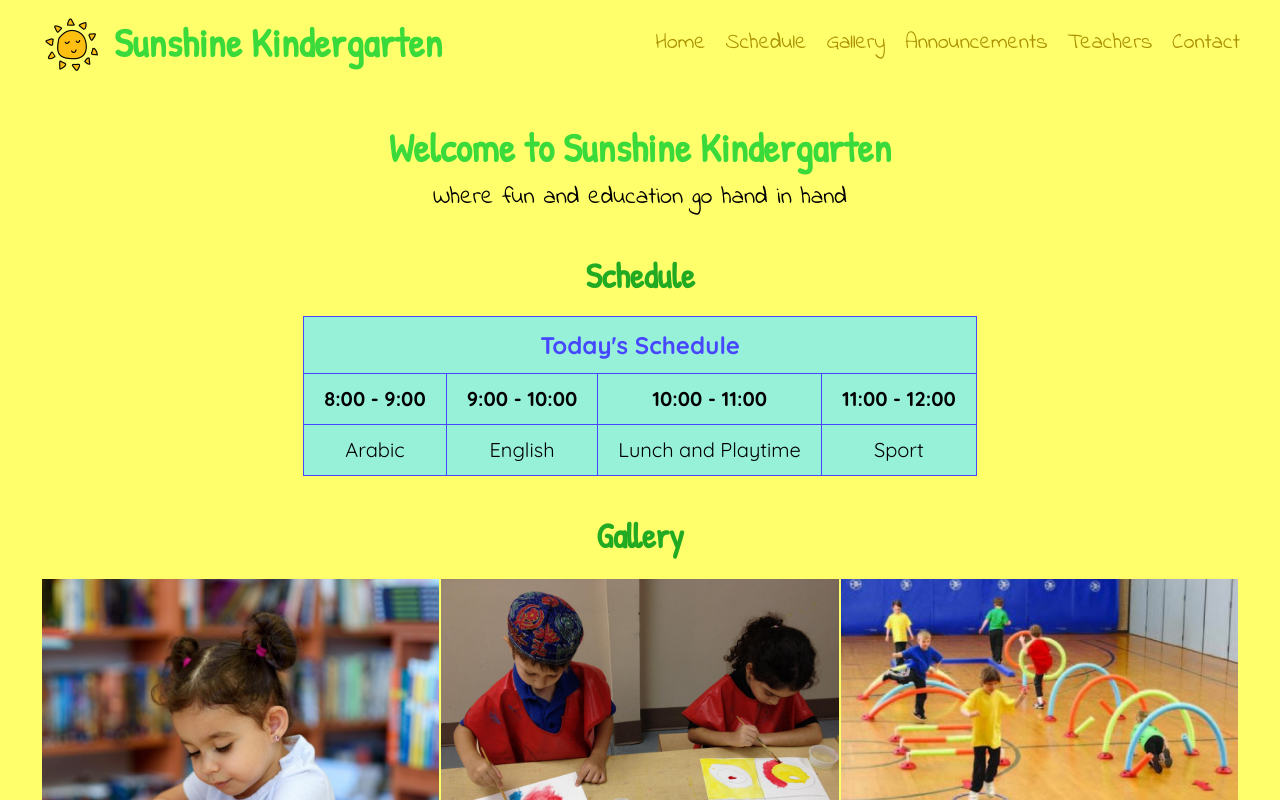
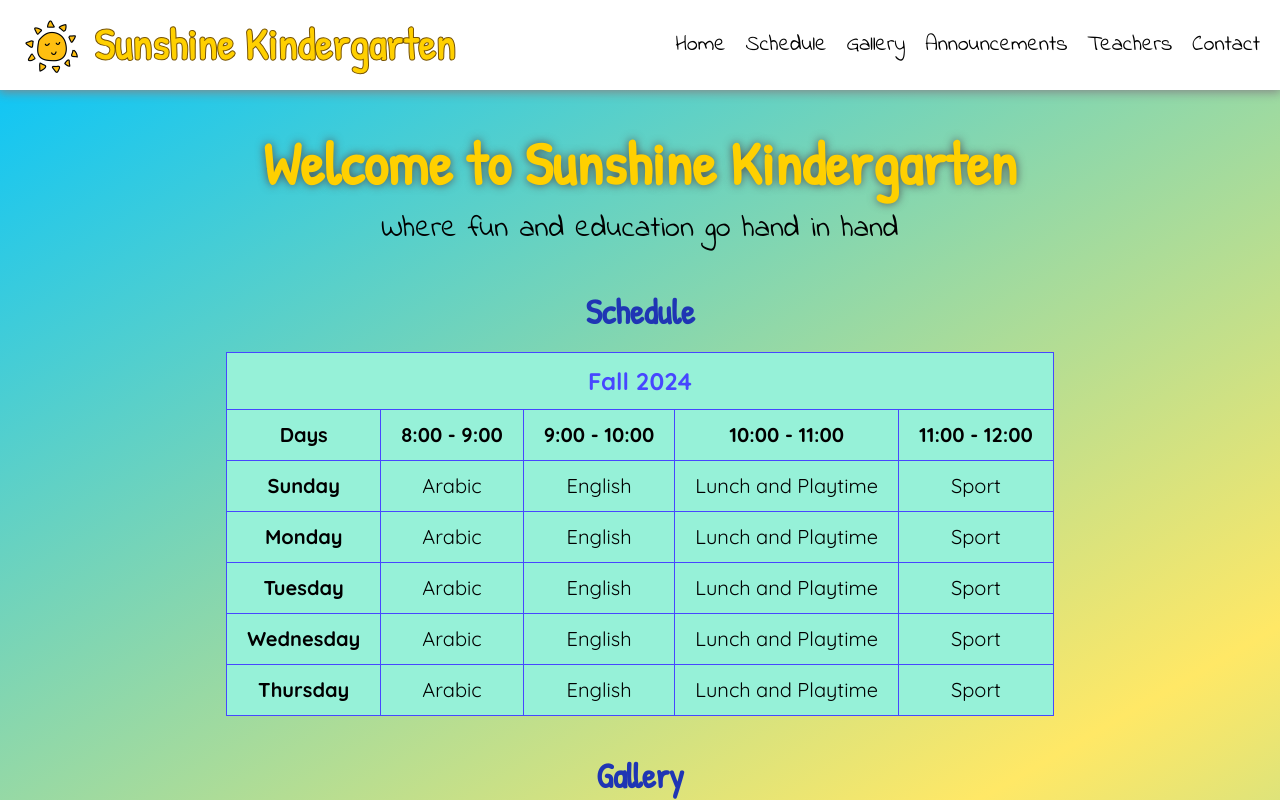
Before and after one commit to S-Y-A-N/ITCS333, a plain HTML site: page assignments/a1/index.html in a window 1280 px wide. Shown: the top 800 px of the page. Drawn offline with nearby package versions, Linux system fonts and the light colour scheme.

Commit message:
Fix layout and styling

```diff
--- a/assignments/a1/index.html
+++ b/assignments/a1/index.html
@@ -13,7 +13,7 @@
 </head>
 
 <body>
-  <main class="container">
+  <div class="wrapper">
     <header>
       <div class="logo">
         <img src="images/icon.png" alt="">
@@ -31,6 +31,8 @@
       </nav>
     </header>
 
+    <main class="container">
+
       <section class="welcome" id="home">
         <h1>Welcome to Sunshine Kindergarten</h1>
         <p>Where fun and education go hand in hand</p>
@@ -43,13 +45,14 @@
           <table>
             <thead>
               <tr>
-              <th colspan="4">
-                Today's Schedule
+                <th colspan="5">
+                  Fall 2024
                 </th>
               </tr>
             </thead>
 
             <tr>
+              <th>Days</th>
               <th>8:00 - 9:00</th>
               <th>9:00 - 10:00</th>
               <th>10:00 - 11:00</th>
@@ -57,6 +60,39 @@
             </tr>
 
             <tr>
+              <th>Sunday</th>
+              <td>Arabic</td>
+              <td>English</td>
+              <td>Lunch and Playtime</td>
+              <td>Sport</td>
+            </tr>
+
+            <tr>
+              <th>Monday</th>
+              <td>Arabic</td>
+              <td>English</td>
+              <td>Lunch and Playtime</td>
+              <td>Sport</td>
+            </tr>
+
+            <tr>
+              <th>Tuesday</th>
+              <td>Arabic</td>
+              <td>English</td>
+              <td>Lunch and Playtime</td>
+              <td>Sport</td>
+            </tr>
+
+            <tr>
+              <th>Wednesday</th>
+              <td>Arabic</td>
+              <td>English</td>
+              <td>Lunch and Playtime</td>
+              <td>Sport</td>
+            </tr>
+
+            <tr>
+              <th>Thursday</th>
               <td>Arabic</td>
               <td>English</td>
               <td>Lunch and Playtime</td>
@@ -140,11 +176,23 @@
           </div>
       </section>
       </section>
+    </main>
 
     <footer id="contact">
-      <p>Email: <a href="mailto:info@sunshine.com">info@sunshine.com</a></p>
+      <div class="contact">
+        <p>
+          <svg xmlns="http://www.w3.org/2000/svg" height="24px" viewBox="0 -960 960 960" width="24px" fill="#434343"><path d="M480-80q-83 0-156-31.5T197-197q-54-54-85.5-127T80-480q0-83 31.5-156T197-763q54-54 127-85.5T480-880q83 0 156 31.5T763-763q54 54 85.5 127T880-480v58q0 59-40.5 100.5T740-280q-35 0-66-15t-52-43q-29 29-65.5 43.5T480-280q-83 0-141.5-58.5T280-480q0-83 58.5-141.5T480-680q83 0 141.5 58.5T680-480v58q0 26 17 44t43 18q26 0 43-18t17-44v-58q0-134-93-227t-227-93q-134 0-227 93t-93 227q0 134 93 227t227 93h200v80H480Zm0-280q50 0 85-35t35-85q0-50-35-85t-85-35q-50 0-85 35t-35 85q0 50 35 85t85 35Z"/></svg>
+          <a href="mailto:info@sunshine.com">info@sunshine.com</a>
+        </p>
+        <p>
+          <svg xmlns="http://www.w3.org/2000/svg" height="24px" viewBox="0 -960 960 960" width="24px" fill="#434343"><path d="M798-120q-125 0-247-54.5T329-329Q229-429 174.5-551T120-798q0-18 12-30t30-12h162q14 0 25 9.5t13 22.5l26 140q2 16-1 27t-11 19l-97 98q20 37 47.5 71.5T387-386q31 31 65 57.5t72 48.5l94-94q9-9 23.5-13.5T670-390l138 28q14 4 23 14.5t9 23.5v162q0 18-12 30t-30 12ZM241-600l66-66-17-94h-89q5 41 14 81t26 79Zm358 358q39 17 79.5 27t81.5 13v-88l-94-19-67 67ZM241-600Zm358 358Z"/></svg>
+          <a href="tel:+97310101010">+973 1010 1010</a>
+        </p>
+      </div>
+      <div class="line"></div>
+      <p class="copyright">Copyright &copy 2024 Sunshine Kindergarten</p>
     </footer>
-  </main>
+  </div>
 </body>
 
 </html>
--- a/assignments/a1/style.css
+++ b/assignments/a1/style.css
@@ -4,39 +4,44 @@
 
 /* All variables are defined here */
 :root {
-  --title-color: rgb(59, 218, 59);
-  --section-title-color: rgb(34, 170, 34);
+  --title-color: rgb(255, 208, 0);
+  --section-title-color: rgb(31, 53, 180);
   --text-color: #000;
 
   --table-border: rgb(71, 71, 255);
   --table-bg: rgb(150, 241, 216);
 
-  --link: rgb(172, 146, 0);
-  --link-hover: rgb(217, 0, 255);
+  --link: rgb(0, 0, 0);
+  --link-hover: rgb(0, 89, 255);
 
-  --accordian-bg-color: rgb(0, 216, 72);
+  --accordian-bg-color: rgb(150, 222, 255);
 
   --title-font: "Patrick Hand", cursive;
   --nav-font: "Indie Flower", cursive;
   --text-font: "Quicksand", sans-serif;
 
-
-  --main-bg-color: rgb(255, 255, 108);
-  /* --main-bg: linear-gradient(150deg, var(--main-bg-color) 0%, rgb(255, 232, 102) 50%, var(--main-bg-color) 100%); */
-  --main-bg: var(--main-bg-color);
+  --header-bg: white;
+  --main-bg-color: rgb(0, 195, 255);
+  --main-bg: linear-gradient(150deg, var(--main-bg-color) 0%, rgb(255, 232, 102) 50%, var(--main-bg-color) 100%);
+  /* --main-bg: var(--main-bg-color); */
 }
 
 /* General HTML elements stylings are defined here */
 *, p {
   color: var(--text-color);
   font-family: var(--text-font);
+  box-sizing: border-box;
 }
 
 h1, h2 {
   font-family: var(--title-font);
 }
 
-body {
+.wrapper {
+  display: flex;
+  flex-direction: column;
+  align-items: center;
+
   background: var(--main-bg);
 }
 
@@ -57,28 +62,29 @@ a:hover {
 }
 
 
-/* Remove padding above the header */
-main.container {
-  padding-top: 0;
+.line {
+  width: 80%;
+  height: 1px;
+  background: #dddddd;
 }
 
 /* Header */
 header {
-  width: 100%;
   display: flex;
   justify-content: space-between;
   align-items: center;
+
+  width: 100%;
+  padding-inline: 1rem;
 
   /* stick header to top */
   position: sticky;
   top: 0;
   margin-bottom: 2rem;
 
-  /* background-color: var(--main-bg); */
-  background: var(--main-bg);
-
+  background: var(--header-bg);
   /* x-offset, y-offset, blur, spread, color */
-  box-shadow: 0 10px 10px 1rem var(--main-bg);
+  box-shadow: 0 1px 10px 1px rgb(133, 133, 133);
 }
 
 header nav ul {
@@ -106,6 +112,8 @@ header nav a {
 .logo > h1 {
   color: var(--title-color);
   margin-top: 1rem;
+  -webkit-text-stroke: 1px #775306;
+  font-size: 2.2rem;
 }
 
 /* All Page Sections */
@@ -123,15 +131,18 @@ section h2 {
 .welcome :first-child {
   color: var(--title-color);
   margin-bottom: 0.5rem;
+  font-size: 3rem;
 }
 
 .welcome h1 {
   text-align: center;
+  text-shadow: 0 0 10px #505050;
+
 }
 
 .welcome p {
   font-family: var(--nav-font);
-  font-size: 1.2rem;
+  font-size: 1.5rem;
 }
 
 /* Schedule */
@@ -194,6 +205,9 @@ th {
   background: var(--accordian-bg-color);
   padding: 1rem;
   border-radius: 1rem;
+
+  /* Black border */
+  box-shadow: 0 0 1px 1px #000;
 }
 
 .announcements details summary {
@@ -201,6 +215,7 @@ th {
   justify-content: space-between;
   align-items: center;
   font-weight: 700;
+
 }
 
 .announcements details summary :first-child {
@@ -208,10 +223,11 @@ th {
 }
 
 .announcements details .text-content {
+  background-color: aliceblue;
+  padding: 1rem 0.5rem 0.1rem 1rem;
+  border-radius: 0.7rem;
 
-  background-color: aliceblue;
-  padding: 0.7rem 1rem 0.1rem 1rem;
-  border-radius: 1rem;
+  box-shadow: 0 0 1px 1px #000;
 }
 
 /* Teachers - Zainab */
@@ -245,6 +261,31 @@ th {
   font-weight: bold;
   color: var(--table-border);
 }
+
+/* Footer */
+footer {
+  /* border-radius: 1rem 1rem 0 0; */
+  background: #ffffff;
+  box-shadow: 0 0 1px 1px #000;
+  width: 100%;
+  padding: 1rem 0 0 0;
+  margin-top: 2rem;
+
+  display: flex;
+  flex-direction: column;
+  align-items: center;
+}
+
+.contact {
+  display: flex;
+  gap: 3rem;
+}
+
+.copyright {
+  margin-top: 0.5rem;
+}
+
+
 /* Media Queries */
 @media (max-width: 1100px) {
   header {
```
Lines whose indentation alone changed are shown as unchanged.
